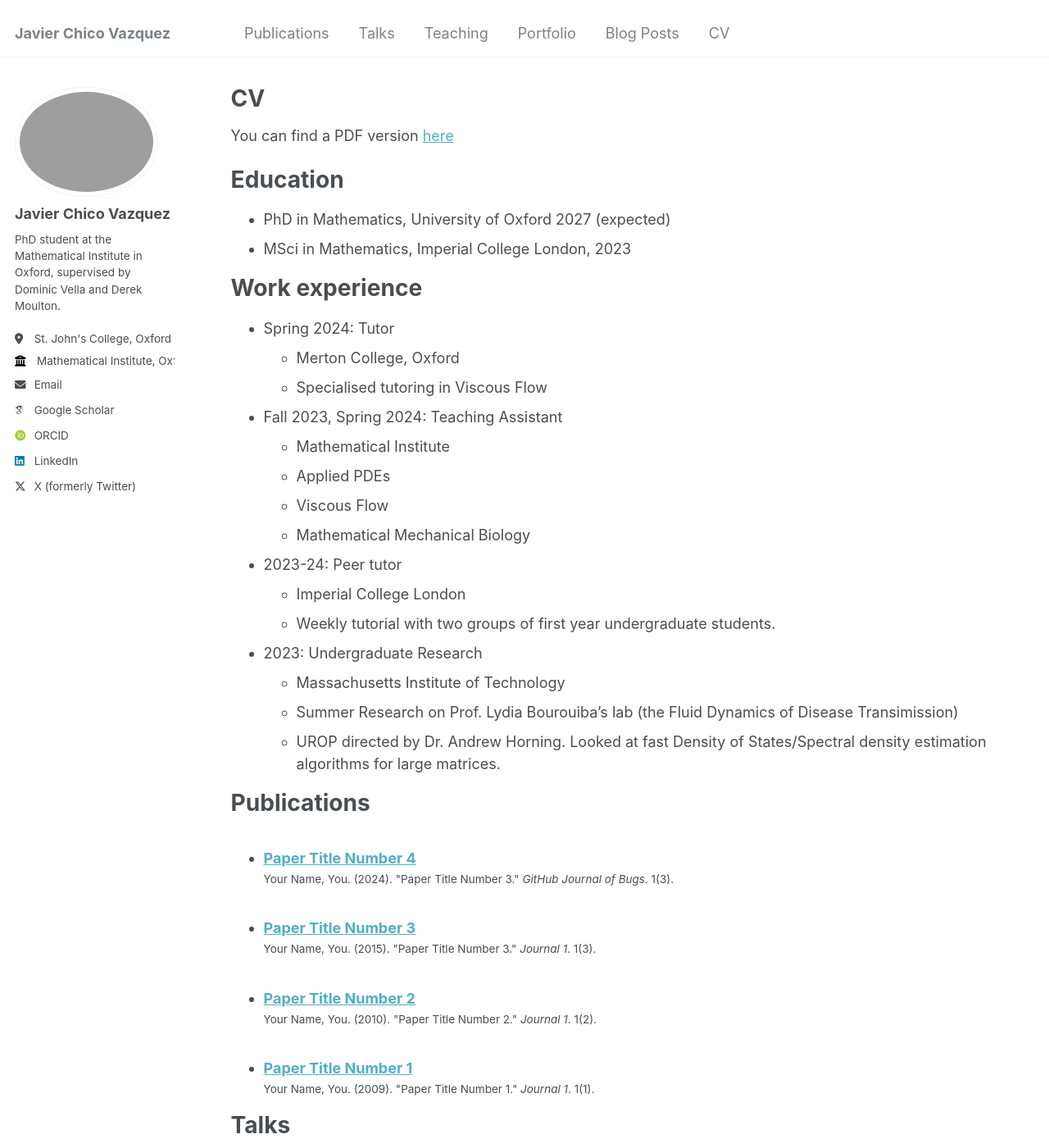
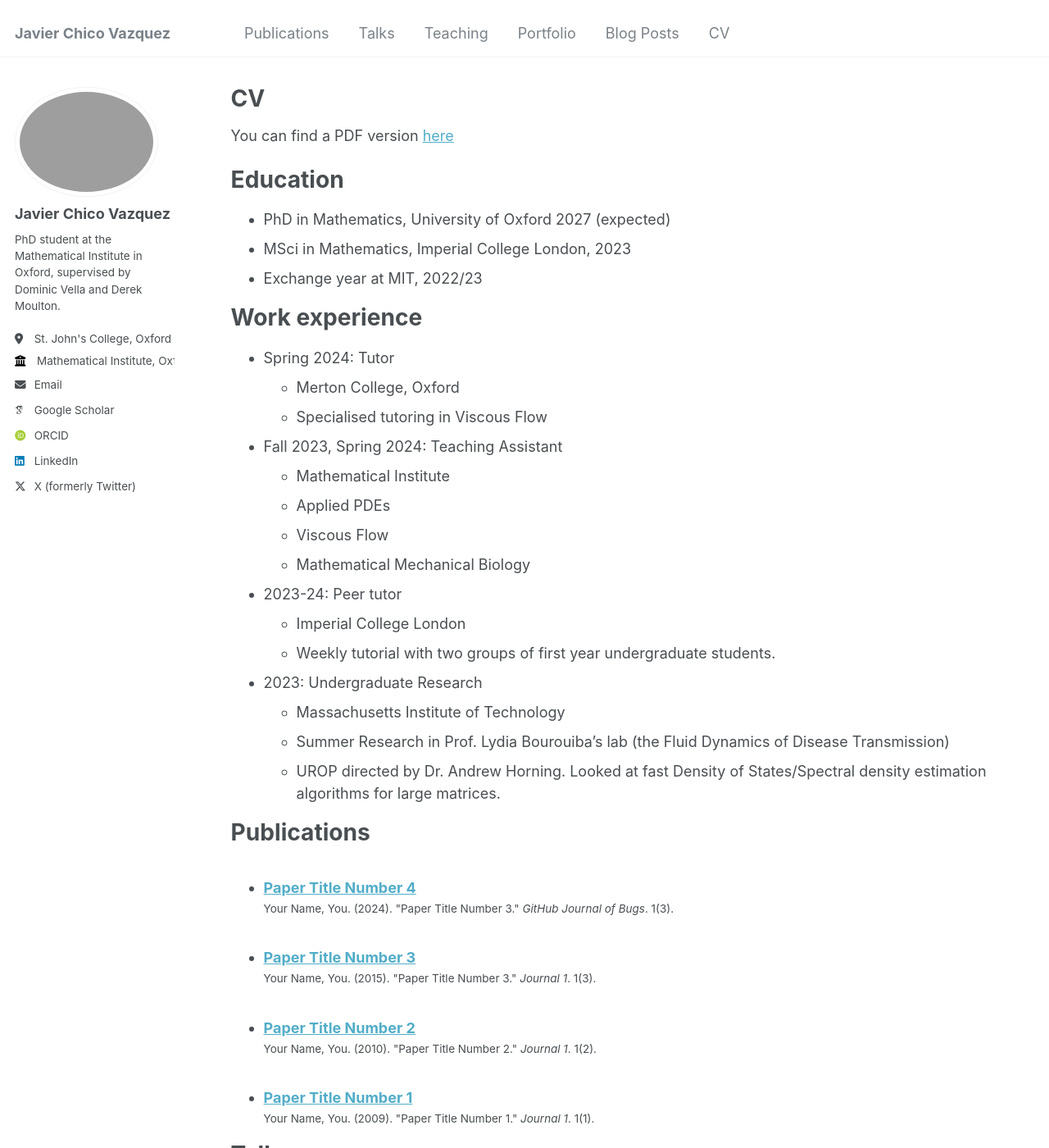
Before and after one commit to JavierChico/JavierChico.github.io, a Jekyll site: the page built from _pages/cv.md, in a window 1280 px wide and 1400 px high. Shown: the whole window at 82% size. Built offline with Jekyll 4.4.1, drawn with Linux system fonts in a browser that asks for light colours; some web fonts are replaced.

Commit message:
Update cv.md

```diff
--- a/_pages/cv.md
+++ b/_pages/cv.md
@@ -14,6 +14,7 @@ Education
 ======
 * PhD in Mathematics, University of Oxford 2027 (expected)
 * MSci in Mathematics, Imperial College London, 2023
+* Exchange year at MIT, 2022/23
 
 Work experience
 ======
@@ -33,7 +34,7 @@ Work experience
 
 * 2023: Undergraduate Research
   * Massachusetts Institute of Technology
-  * Summer Research on Prof. Lydia Bourouiba's lab (the Fluid Dynamics of Disease Transimission)
+  * Summer Research in Prof. Lydia Bourouiba's lab (the Fluid Dynamics of Disease Transmission)
   * UROP directed by Dr. Andrew Horning. Looked at fast Density of States/Spectral density estimation algorithms for large matrices.
 
 
```
